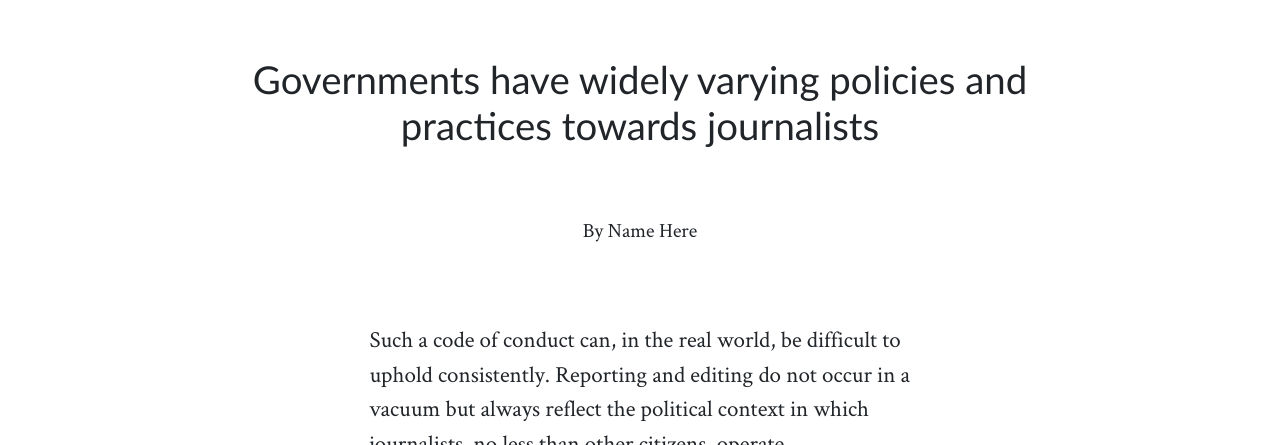
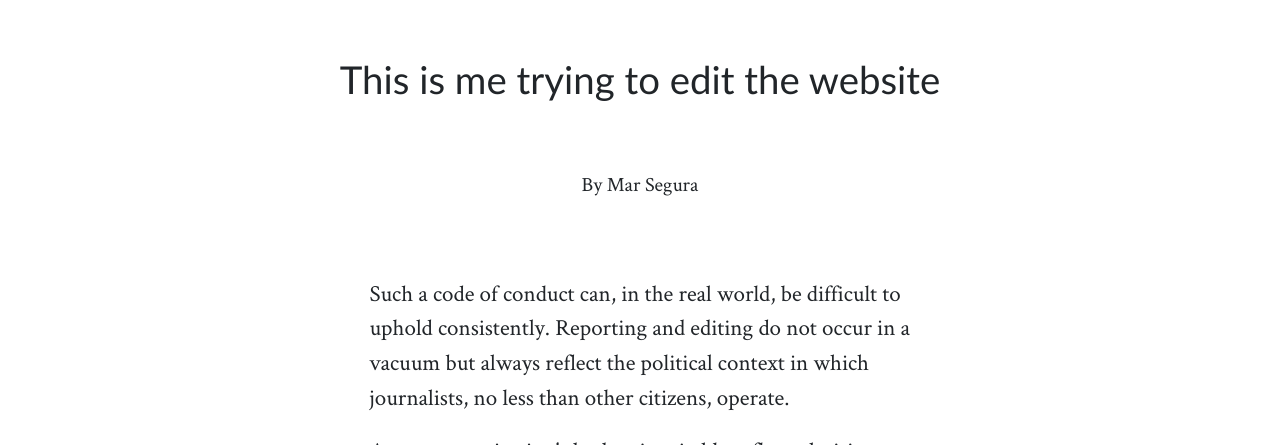
Before and after one commit to marseguram/tutorial, a plain HTML site: page index.html in a window 1280 px wide. Shown: the part 802-1247 px from the top of the page. Drawn offline with Linux system fonts and the light colour scheme.

Commit message:
Update index.html
I just did smol changes

```diff
--- a/index.html
+++ b/index.html
@@ -77,8 +77,8 @@
         <!-- article headline and byline -->
         <header class="my-5 row justify-content-center">
           <div class="col-12 col-md-10 text-center">
-            <h2>Governments have widely varying policies and practices towards journalists</h2>
-            <p class="small pt-5">By Name Here</p>
+            <h2>This is me trying to edit the website</h2>
+            <p class="small pt-5">By Mar Segura</p>
           </div>
         </header>
 
```
